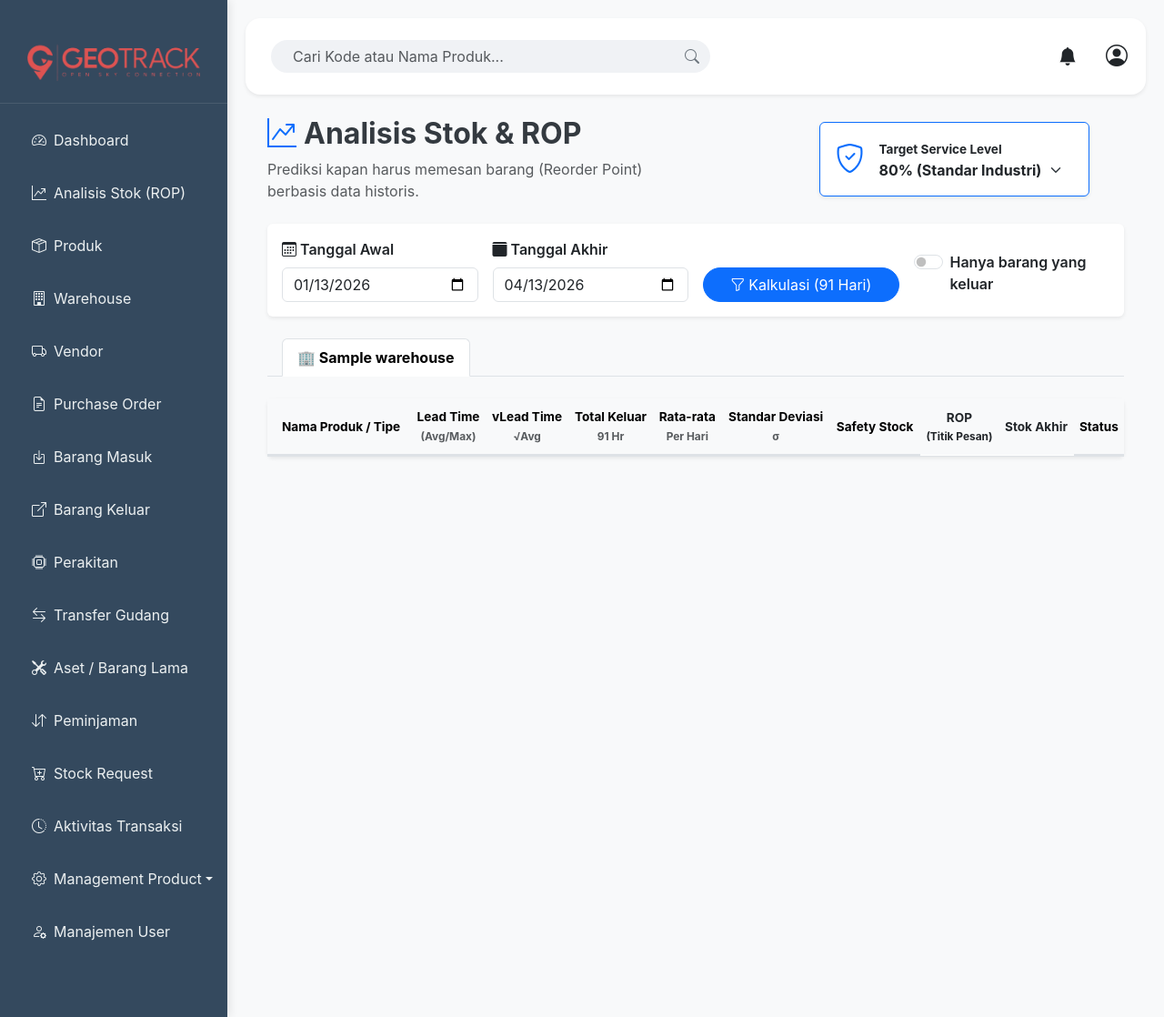
After one commit to delfingeotekno/wms-geo, a PHP site: page /views/analytics/rop.php in a window 1280 px wide. The commit adds this page. Shown: the whole page at 91% size. Run offline with PHP 8.4, Linux system fonts and the light colour scheme; the visitor is signed in with stand-in values (Sample User, id 1); data comes from the database, SQL or seed files in the repository; tables that the repository leaves empty or names only in its code hold one stand-in row (values such as "Sample post"); a stand-in replaces the project's code that opens the database connection; lists and menus that the app fills with data are empty; some libraries are stand-ins or nearby versions.

Commit message:
feat: implement ROP analytics module, warehouse filtering, and lead time integration

```diff
--- a/includes/header.php
+++ b/includes/header.php
@@ -36,6 +36,7 @@ $po_active = '';
 $assembly_active = '';
 $stock_request_active = '';
 $transfer_active = '';
+$analytics_rop_active = '';
 
 if ($request_path === '/' || $request_path === '/wms-geo/index.php') {
     $dashboard_active = 'active';
@@ -67,6 +68,8 @@ if ($request_path === '/' || $request_path === '/wms-geo/index.php') {
     $assembly_active = 'active';
 } elseif (strpos($request_path, '/wms-geo/views/transfer') === 0) {
     $transfer_active = 'active';
+} elseif (strpos($request_path, '/wms-geo/views/analytics') === 0) {
+    $analytics_rop_active = 'active';
 }
 // Ambil warehouse_id dari session
 $warehouse_id = $_SESSION['warehouse_id'] ?? 0;
@@ -129,6 +132,11 @@ $stmt->close();
             <a href="/wms-geo/index.php" class="list-group-item list-group-item-action rounded-pill <?= $dashboard_active ?>">
                 <i class="bi bi-speedometer2 me-2"></i> Dashboard
             </a>
+            <?php if ($role == 'admin' || $role == 'manager' || $role == 'procurement' || $role == 'staff'): ?>
+            <a href="/wms-geo/views/analytics/rop.php" class="list-group-item list-group-item-action rounded-pill <?= $analytics_rop_active ?>">
+                <i class="bi bi-graph-up-arrow me-2"></i> Analisis Stok (ROP)
+            </a>
+            <?php endif; ?>
             <a href="/wms-geo/views/products/index.php" class="list-group-item list-group-item-action rounded-pill <?= $products_active ?>">
                 <i class="bi bi-box-seam me-2"></i> Produk
             </a>
--- /dev/null
+++ b/views/analytics/rop.php
@@ -0,0 +1,349 @@
+<?php
+include '../../includes/db_connect.php';
+include '../../includes/header.php';
+
+// Pastikan hanya admin dan staff berwenang yang bisa mengakses
+if (!isset($_SESSION['user_id']) || !in_array($_SESSION['role'], ['admin', 'manager', 'procurement', 'staff'])) {
+    // Memberikan akses ke staff jika memang diminta (bisa disesuaikan)
+}
+
+// Set rentang tanggal default (90 hari terakhir)
+$end_date_default = date('Y-m-d');
+$start_date_default = date('Y-m-d', strtotime('-90 days'));
+
+$start_date = isset($_GET['start_date']) ? $_GET['start_date'] : $start_date_default;
+$end_date = isset($_GET['end_date']) ? $_GET['end_date'] : $end_date_default;
+
+// Konversi tanggal ke objek datetime untuk hitung jumlah hari (N)
+$datetime1 = new DateTime($start_date);
+$datetime2 = new DateTime($end_date);
+$interval = $datetime1->diff($datetime2);
+$n_days = $interval->days + 1; // Termasuk batas awal & akhir
+
+// Jika jumlah hari < 2, kita tidak bisa secara matematis menghitung Sample Standard Deviation. Set minimum 2.
+if ($n_days < 2) {
+    $n_days = 2;
+}
+
+// Ambil daftar gudang
+$warehouses_query = $conn->query("SELECT id, name FROM warehouses ORDER BY name");
+$warehouses_list = $warehouses_query->fetch_all(MYSQLI_ASSOC);
+
+// Warehouse Filter
+$active_warehouse_id = isset($_GET['warehouse_id']) ? (int)$_GET['warehouse_id'] : $_SESSION['warehouse_id'];
+
+// Filter barang aktif saja
+$only_active = isset($_GET['only_active']) && $_GET['only_active'] == '1';
+
+// Kueri Kompleks Pengambilan Aktivitas Barang Keluar Dikelompokkan per Produk
+$sql = "
+SELECT
+    p.id as product_id,
+    p.product_code,
+    p.product_name,
+    t.type_name,
+    p.lead_time_avg,
+    p.lead_time_max,
+    COALESCE(ws.stock, 0) as current_stock,
+    p.minimum_stock_level,
+    COALESCE(daily_out.total_qty, 0) as sum_qty,
+    COALESCE(daily_out.total_sq_qty, 0) as sum_sq_qty
+FROM products p
+LEFT JOIN product_types t ON p.product_type_id = t.id
+LEFT JOIN warehouse_stocks ws ON p.id = ws.product_id AND ws.warehouse_id = ?
+LEFT JOIN (
+    SELECT
+        product_id,
+        SUM(daily_total_qty) as total_qty,
+        SUM(daily_total_qty * daily_total_qty) as total_sq_qty
+    FROM (
+        SELECT product_id, date, SUM(qty) as daily_total_qty
+        FROM (
+            SELECT d.product_id, DATE(o.created_at) as date, SUM(d.quantity) as qty
+            FROM outbound_transactions o
+            JOIN outbound_transaction_details d ON o.id = d.transaction_id
+            WHERE o.status = 'Completed' AND o.warehouse_id = ? AND DATE(o.created_at) BETWEEN ? AND ?
+            GROUP BY d.product_id, DATE(o.created_at)
+
+            UNION ALL
+            SELECT d.product_id, DATE(b.created_at) as date, SUM(d.quantity) as qty
+            FROM borrowed_transactions_detail d
+            JOIN borrowed_transactions b ON d.transaction_id = b.id
+            WHERE b.status IN ('Borrowed', 'Returned') AND b.warehouse_id = ? AND DATE(b.created_at) BETWEEN ? AND ?
+            GROUP BY d.product_id, DATE(b.created_at)
+
+            UNION ALL
+            SELECT aoi.product_id, DATE(ao.created_at) as date, SUM(aoi.qty_out) as qty
+            FROM assembly_outbound_items aoi
+            JOIN assembly_outbound ao ON ao.id = aoi.outbound_id
+            WHERE ao.status = 'Completed' AND ao.warehouse_id = ? AND DATE(ao.created_at) BETWEEN ? AND ?
+            GROUP BY aoi.product_id, DATE(ao.created_at)
+
+            UNION ALL
+            SELECT ti.product_id, DATE(tf.created_at) as date, SUM(ti.quantity) as qty
+            FROM transfers tf
+            JOIN transfer_items ti ON tf.id = ti.transfer_id
+            WHERE tf.status != 'Cancelled' AND tf.source_warehouse_id = ? AND DATE(tf.created_at) BETWEEN ? AND ?
+            GROUP BY ti.product_id, DATE(tf.created_at)
+        ) as daily_breakdown
+        GROUP BY product_id, date
+    ) as consolidated_daily
+    GROUP BY product_id
+) as daily_out ON p.id = daily_out.product_id
+WHERE p.is_deleted = 0
+GROUP BY p.id, p.product_code, p.product_name, t.type_name, p.lead_time_avg, p.lead_time_max, ws.stock, p.minimum_stock_level
+" . ($only_active ? "HAVING sum_qty > 0" : "") . "
+ORDER BY p.product_name ASC
+";
+
+$stmt = $conn->prepare($sql);
+$stmt->bind_param("iisssssssssss", $active_warehouse_id, $active_warehouse_id, $start_date, $end_date, $active_warehouse_id, $start_date, $end_date, $active_warehouse_id, $start_date, $end_date, $active_warehouse_id, $start_date, $end_date);
+$stmt->execute();
+$result = $stmt->get_result();
+$products = $result->fetch_all(MYSQLI_ASSOC);
+$stmt->close();
+
+?>
+
+<style>
+    /* CSS Spesifik Halaman Analisis */
+    .table-rop th {
+        background-color: #f8f9fa !important;
+        vertical-align: middle;
+        text-align: center;
+        font-size: 0.85rem;
+        padding: 10px 5px;
+        border-bottom: 2px solid #dee2e6;
+        position: sticky;
+        top: 0;
+        z-index: 100;
+        box-shadow: 0 2px 2px -1px rgba(0, 0, 0, 0.1);
+    }
+
+    /* Memastikan container tidak memotong sticky header */
+    .table-responsive-rop {
+        max-height: 70vh;
+        overflow-y: auto;
+        border-bottom: 1px solid #dee2e6;
+    }
+
+    .table-rop td {
+        vertical-align: middle;
+        font-size: 0.90rem;
+    }
+
+    .red-zone {
+        background-color: rgba(255, 99, 132, 0.15) !important;
+        /* Latar merah pastel murni */
+    }
+
+    .red-zone td {
+        background-color: transparent !important;
+    }
+
+    .status-indicator {
+        display: inline-block;
+        width: 10px;
+        height: 10px;
+        border-radius: 50%;
+        margin-right: 5px;
+    }
+</style>
+
+<div class="content-header mb-4">
+    <div class="row align-items-center">
+        <div class="col-md-6">
+            <h1 class="fw-bold"><i class="bi bi-graph-up-arrow me-2 text-primary"></i>Analisis Stok & ROP</h1>
+            <p class="text-muted mb-0">Prediksi kapan harus memesan barang (Reorder Point) berbasis data historis.</p>
+        </div>
+        <div class="col-md-6 d-flex justify-content-md-end mt-3 mt-md-0">
+            <!-- Parameter Z-Score -->
+            <div class="d-flex align-items-center bg-white p-3 rounded shadow-sm border border-primary">
+                <i class="bi bi-shield-check fs-2 text-primary me-3"></i>
+                <div>
+                    <label for="service_level" class="form-label fw-bold mb-0" style="font-size: 0.85rem;">Target
+                        Service Level</label>
+                    <select class="form-select form-select-sm border-0 fw-bold fs-6 text-dark p-0 bg-transparent"
+                        id="service_level" style="cursor: pointer;">
+                        <option value="0.8416" selected>80% (Standar Industri)</option>
+                        <option value="1.2816">90% (Pasokan Cepat)</option>
+                        <option value="1.6449">95% (Barang Kritis)</option>
+                        <option value="2.3263">99% (Medis / Sangat Kritis)</option>
+                    </select>
+                </div>
+            </div>
+        </div>
+    </div>
+</div>
+
+<div class="card shadow-sm mb-4 border-0">
+    <div class="card-body">
+        <form action="" method="GET" class="row align-items-end g-3">
+            <input type="hidden" name="warehouse_id" value="<?= $active_warehouse_id ?>">
+            <div class="col-md-3">
+                 <label class="form-label fw-semibold"><i class="bi bi-calendar3 me-1"></i>Tanggal Awal</label>
+                 <input type="date" class="form-control" name="start_date" value="<?= htmlspecialchars($start_date) ?>">
+            </div>
+            <div class="col-md-3">
+                 <label class="form-label fw-semibold"><i class="bi bi-calendar3-fill me-1"></i>Tanggal Akhir</label>
+                 <input type="date" class="form-control" name="end_date" value="<?= htmlspecialchars($end_date) ?>">
+            </div>
+            <div class="col-md-3">
+                 <button type="submit" class="btn btn-primary w-100 rounded-pill"><i class="bi bi-funnel me-1"></i>Kalkulasi (<?= $n_days ?> Hari)</button>
+            </div>
+            <div class="col-md-3">
+                <div class="form-check form-switch mb-2">
+                    <input class="form-check-input" type="checkbox" id="only_active" name="only_active" value="1" <?= $only_active ? 'checked' : '' ?> onchange="this.form.submit()">
+                    <label class="form-check-label fw-semibold" for="only_active">Hanya barang yang keluar</label>
+                </div>
+            </div>
+        </form>
+    </div>
+</div>
+
+<!-- Warehouse Tabs -->
+<ul class="nav nav-tabs mb-4 px-3">
+    <?php foreach ($warehouses_list as $wh): ?>
+    <li class="nav-item">
+        <a class="nav-link <?= ($active_warehouse_id == $wh['id']) ? 'active fw-bold' : '' ?>"
+           href="?warehouse_id=<?= $wh['id'] ?>&start_date=<?= $start_date ?>&end_date=<?= $end_date ?>&only_active=<?= $only_active ? '1' : '0' ?>">
+            🏢 <?= htmlspecialchars($wh['name']) ?>
+        </a>
+    </li>
+    <?php endforeach; ?>
+</ul>
+
+<div class="card shadow-sm border-0">
+    <div class="card-body p-0">
+        <div class="table-responsive table-responsive-rop">
+            <table class="table table-hover table-rop mb-0" id="ropTable">
+                <thead>
+                    <tr>
+                        <th class="text-start ps-3">Nama Produk / Tipe</th>
+                        <th>Lead Time<br><small class="text-muted">(Avg/Max)</small></th>
+                        <th>vLead Time<br><small class="text-muted">√Avg</small></th>
+                        <th>Total Keluar<br><small class="text-muted"><?= $n_days ?> Hr</small></th>
+                        <th>Rata-rata<br><small class="text-muted">Per Hari</small></th>
+                        <th>Standar Deviasi<br><small class="text-muted">σ</small></th>
+                        <th class="bg-light">Safety Stock</th>
+                        <th class="bg-primary bg-opacity-10 border-0 text-dark">ROP<br><small>(Titik Pesan)</small></th>
+                        <th class="bg-secondary bg-opacity-10 border-0 text-dark">Stok Akhir</th>
+                        <th>Status</th>
+                    </tr>
+                </thead>
+                <tbody>
+                    <?php
+                    $json_data = []; // Untuk ditarik ke Javascript
+                    foreach ($products as $row):
+                        // Perhitungan Matematika MURNI SQL Summation to StdDev Formula
+                        $sum_n = (float) $row['sum_qty'];
+                        $sum_sq = (float) $row['sum_sq_qty'];
+
+                        $avg_daily = $sum_n / $n_days;
+
+                        // Sample Variance Formula: (SumSq - ((Sum * Sum) / N)) / (N - 1)
+                        $variance = ($sum_sq - (($sum_n * $sum_n) / $n_days)) / ($n_days - 1);
+                        if ($variance < 0)
+                            $variance = 0; // Menghindari akar negatif karena presisi float
+                        $stddev = sqrt($variance);
+
+                        $vlead_time = sqrt((float)$row['lead_time_avg']);
+
+                        // Kita simpan ke array untuk Javascript mengolah Z-Score multiplier
+                        $json_data[] = [
+                            'id' => $row['product_id'],
+                            'name' => $row['product_name'],
+                            'type' => $row['type_name'] ?? '-',
+                            'lt_avg' => $row['lead_time_avg'],
+                            'lt_max' => $row['lead_time_max'],
+                            'vlead' => $vlead_time,
+                            'total_out' => $sum_n,
+                            'avg_daily' => $avg_daily,
+                            'stddev' => $stddev,
+                            'stock' => $row['current_stock']
+                        ];
+                    endforeach;
+                    ?>
+                </tbody>
+            </table>
+        </div>
+    </div>
+</div>
+
+<!-- Container penyimpan data JSON untuk JS -->
+<script type="application/json" id="ropData"><?= json_encode($json_data) ?></script>
+
+<?php include '../../includes/footer.php'; ?>
+
+<script>
+    document.addEventListener('DOMContentLoaded', function () {
+        const rawData = document.getElementById('ropData').textContent;
+        const products = JSON.parse(rawData);
+        const tbody = document.querySelector('#ropTable tbody');
+        const zScoreSelect = document.getElementById('service_level');
+
+        function renderTable() {
+            const zScore = parseFloat(zScoreSelect.value);
+            tbody.innerHTML = '';
+
+            products.forEach(p => {
+                // KALKULASI BERDASARKAN RUMUS EXCEL USER:
+                // 1. vLeadTime = SQRT(Lead Time Avg) -> dihitung di PHP
+                // 2. Safety Stock = Z-Score * StdDev * vLeadTime
+                const safetyStock = zScore * p.stddev * p.vlead;
+
+                // 3. ROP = (Rata-rata Keluar * Lead Time Avg) + Safety Stock
+                const rop = (p.avg_daily * p.lt_avg) + safetyStock;
+
+                // Flag Red Zone jika Stock < ROP (atau sama dengan)
+                const isCritical = p.stock <= Math.ceil(rop);
+                const rowClass = isCritical ? 'red-zone fw-bold' : '';
+                const statusHtml = isCritical
+                    ? `<span class="badge bg-danger rounded-pill"><i class="bi bi-exclamation-triangle-fill me-1"></i>Reorder!</span>`
+                    : `<span class="badge bg-success rounded-pill px-3">Aman</span>`;
+
+                // Formatting Number
+                const fmt = (num) => num.toLocaleString('id-ID', { minimumFractionDigits: 2, maximumFractionDigits: 2 });
+                const fmt0 = (num) => Math.ceil(num).toLocaleString('id-ID'); // Bulatkan ke atas untuk barang fisik
+
+                const tr = document.createElement('tr');
+                tr.className = rowClass;
+                tr.innerHTML = `
+                <td class="text-start ps-3">
+                    <div class="fw-bold text-dark">${p.name}</div>
+                    <div class="small text-muted">${p.type}</div>
+                </td>
+                <td class="text-center">
+                    <span class="text-primary">${p.lt_avg}</span> / <span class="text-danger">${p.lt_max}</span>
+                </td>
+                <td class="text-center">${fmt(p.vlead)}</td>
+                <td class="text-center fw-bold">${fmt0(p.total_out)}</td>
+                <td class="text-center">${fmt(p.avg_daily)}</td>
+                <td class="text-center">${fmt(p.stddev)}</td>
+                <td class="text-center bg-light text-primary fw-bold" style="border-left:1px dashed #dee2e6;">${fmt(safetyStock)}</td>
+                <td class="text-center bg-primary bg-opacity-10 text-primary border-0 fs-5">${fmt(rop)}</td>
+                <td class="text-center bg-dark text-white border-0 fs-5 ${p.stock <= 0 ? 'text-danger' : ''}">${p.stock}</td>
+                <td class="text-center">${statusHtml}</td>
+            `;
+                tbody.appendChild(tr);
+            });
+
+            // Terapkan DataTables jika ada library-nya
+            if ($.fn.DataTable && !$.fn.DataTable.isDataTable('#ropTable')) {
+                $('#ropTable').DataTable({
+                    "pageLength": 25,
+                    "lengthMenu": [[10, 25, 50, -1], [10, 25, 50, "Semua"]],
+                    "language": { "url": "//cdn.datatables.net/plug-ins/1.11.5/i18n/id.json" },
+                    "ordering": true,
+                    "order": [[9, "asc"]] // Sort berdasar status (Reorder duluan karena merah biasanya sort value lebih kecil di DOM, tapi ini text base. Lebih baik sort by kolom status.)
+                });
+            }
+        }
+
+        // Trigger update bila z-score dirubah user
+        zScoreSelect.addEventListener('change', renderTable);
+
+        // Initial Render
+        renderTable();
+    });
+</script>
```
Also changed, not shown: views/products/create.php (+14 -2 lines), views/products/edit.php (+15 -2 lines), wms_migrations_log.sql (+10 -0 lines).
